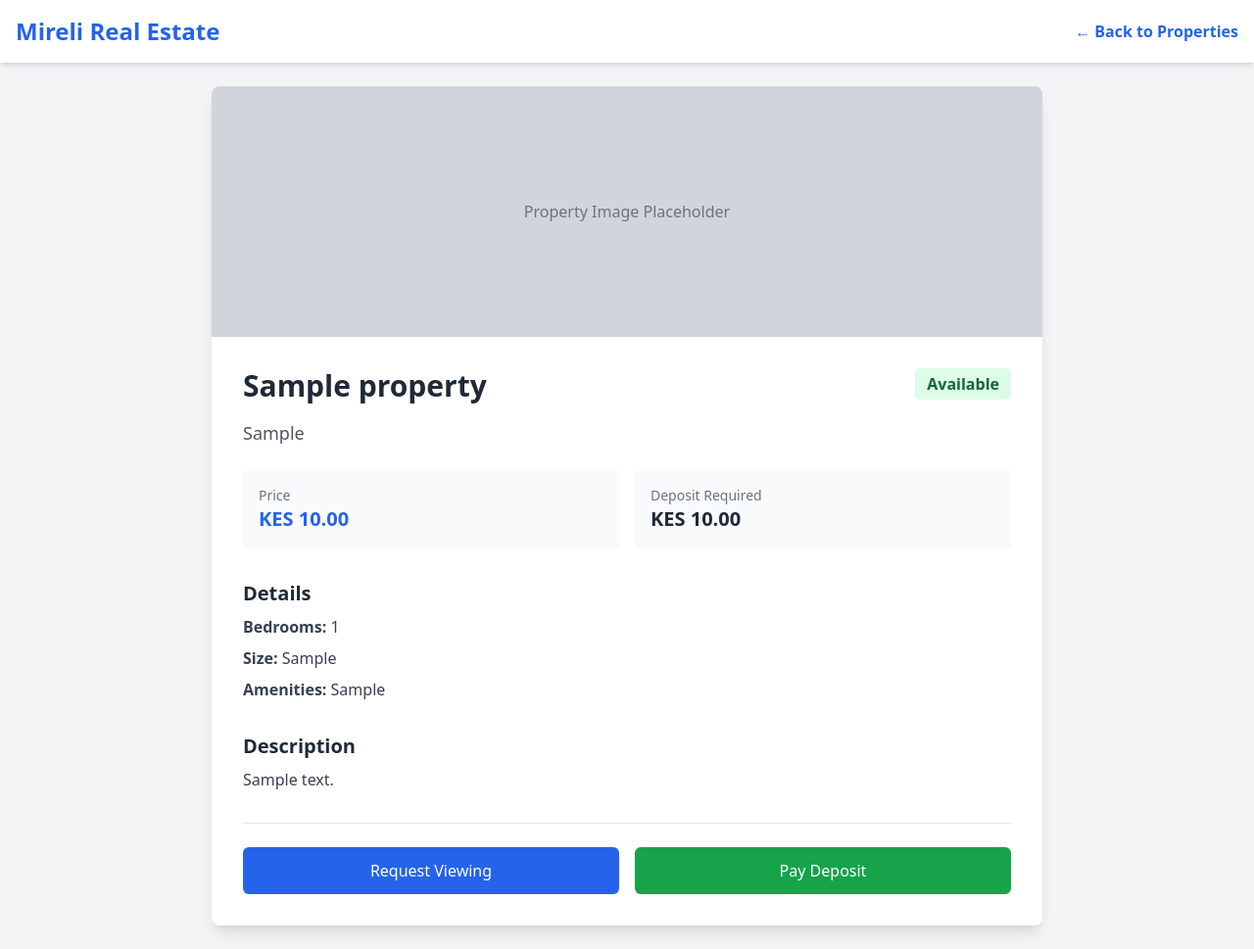
After one commit to ZimriZak-bit/Mirielle-Real-Estate-System-, a Laravel app: page /properties/1 in a window 1280 px wide. The commit adds this page. Shown: the whole page at 98% size. Run offline with Laravel 12, Linux system fonts and the light colour scheme; tables that the repository leaves empty hold one stand-in row (values such as "Sample post"); some libraries are stand-ins or nearby versions.

Commit message:
Add property detail page and link from listing

```diff
--- a/Mireli-real-estate-system/app/Http/Controllers/PropertyController.php
+++ b/Mireli-real-estate-system/app/Http/Controllers/PropertyController.php
@@ -36,4 +36,10 @@ class PropertyController extends Controller
         // Return the view and pass the properties to it
         return view('properties.index', compact('properties'));
     }
+
+    // This is the page that shows a single house
+    public function show(Property $property)
+    {
+        return view('properties.show', compact('property'));
+    }
 }
--- a/Mireli-real-estate-system/resources/views/properties/index.blade.php
+++ b/Mireli-real-estate-system/resources/views/properties/index.blade.php
@@ -74,7 +74,8 @@
                             <span>{{ $property->size }}</span>
                         </div>
 
-                        <a href="#" class="block w-full text-center bg-gray-100 text-gray-800 py-2 rounded-md hover:bg-gray-200">View Details</a>
+                        <!-- UPDATED: View Details button links to the show route -->
+                        <a href="{{ route('properties.show', $property->id) }}" class="block w-full text-center bg-gray-100 text-gray-800 py-2 rounded-md hover:bg-gray-200">View Details</a>
                     </div>
                 </div>
             @empty
--- /dev/null
+++ b/Mireli-real-estate-system/resources/views/properties/show.blade.php
@@ -0,0 +1,84 @@
+<!DOCTYPE html>
+<html lang="en">
+<head>
+    <meta charset="UTF-8">
+    <meta name="viewport" content="width=device-width, initial-scale=1.0">
+    <title>{{ $property->title }} | Mireli</title>
+    <script src="https://cdn.tailwindcss.com"></script>
+</head>
+<body class="bg-gray-100 text-gray-800">
+
+    <!-- Navigation Bar -->
+    <nav class="bg-white shadow-md p-4">
+        <div class="container mx-auto flex justify-between items-center">
+            <h1 class="text-2xl font-bold text-blue-600">Mireli Real Estate</h1>
+            <div class="space-x-4">
+                <a href="/properties" class="text-blue-600 font-semibold">&larr; Back to Properties</a>
+            </div>
+        </div>
+    </nav>
+
+    <div class="container mx-auto p-6 max-w-4xl">
+        <div class="bg-white rounded-lg shadow-lg overflow-hidden">
+            <!-- Header Image Placeholder -->
+            <div class="h-64 bg-gray-300 flex items-center justify-center text-gray-500">
+                Property Image Placeholder
+            </div>
+
+            <div class="p-8">
+                <div class="flex justify-between items-start mb-4">
+                    <h2 class="text-3xl font-bold">{{ $property->title }}</h2>
+                    @if($property->status === 'available')
+                        <span class="bg-green-100 text-green-800 font-semibold px-3 py-1 rounded">Available</span>
+                    @elseif($property->status === 'reserved')
+                        <span class="bg-yellow-100 text-yellow-800 font-semibold px-3 py-1 rounded">Reserved</span>
+                    @else
+                        <span class="bg-red-100 text-red-800 font-semibold px-3 py-1 rounded">Sold</span>
+                    @endif
+                </div>
+
+                <p class="text-gray-600 text-lg mb-6">{{ $property->location }}</p>
+
+                <div class="grid grid-cols-2 gap-4 mb-8">
+                    <div class="bg-gray-50 p-4 rounded">
+                        <p class="text-sm text-gray-500">Price</p>
+                        <p class="text-xl font-bold text-blue-600">KES {{ number_format($property->price, 2) }}</p>
+                    </div>
+                    <div class="bg-gray-50 p-4 rounded">
+                        <p class="text-sm text-gray-500">Deposit Required</p>
+                        <p class="text-xl font-bold text-gray-800">KES {{ number_format($property->deposit_amount, 2) }}</p>
+                    </div>
+                </div>
+
+                <div class="mb-8">
+                    <h3 class="text-xl font-semibold mb-2">Details</h3>
+                    <p class="text-gray-700 mb-2"><strong>Bedrooms:</strong> {{ $property->bedrooms }}</p>
+                    <p class="text-gray-700 mb-2"><strong>Size:</strong> {{ $property->size }}</p>
+                    <p class="text-gray-700"><strong>Amenities:</strong> {{ $property->amenities ?? 'N/A' }}</p>
+                </div>
+
+                <div class="mb-8">
+                    <h3 class="text-xl font-semibold mb-2">Description</h3>
+                    <p class="text-gray-700">{{ $property->description ?? 'No description provided.' }}</p>
+                </div>
+
+                <!-- Buttons for Pair 3 and Pair 4 -->
+                <div class="border-t pt-6 flex gap-4">
+                    <!-- Request Viewing goes to Pair 3 -->
+                    <a href="#" class="bg-blue-600 text-white px-6 py-3 rounded-md hover:bg-blue-700 w-full text-center">
+                        Request Viewing
+                    </a>
+
+                    <!-- Pay Deposit goes to Pair 4 -->
+                    @if($property->isAvailable())
+                        <a href="#" class="bg-green-600 text-white px-6 py-3 rounded-md hover:bg-green-700 w-full text-center">
+                            Pay Deposit
+                        </a>
+                    @endif
+                </div>
+            </div>
+        </div>
+    </div>
+
+</body>
+</html>
--- a/Mireli-real-estate-system/routes/properties.php
+++ b/Mireli-real-estate-system/routes/properties.php
@@ -5,3 +5,6 @@ use Illuminate\Support\Facades\Route;
 
 // Public route for clients to browse
 Route::get('/properties', [PropertyController::class, 'index'])->name('properties.index');
+
+// Route for a single property's details
+Route::get('/properties/{property}', [PropertyController::class, 'show'])->name('properties.show');
```
